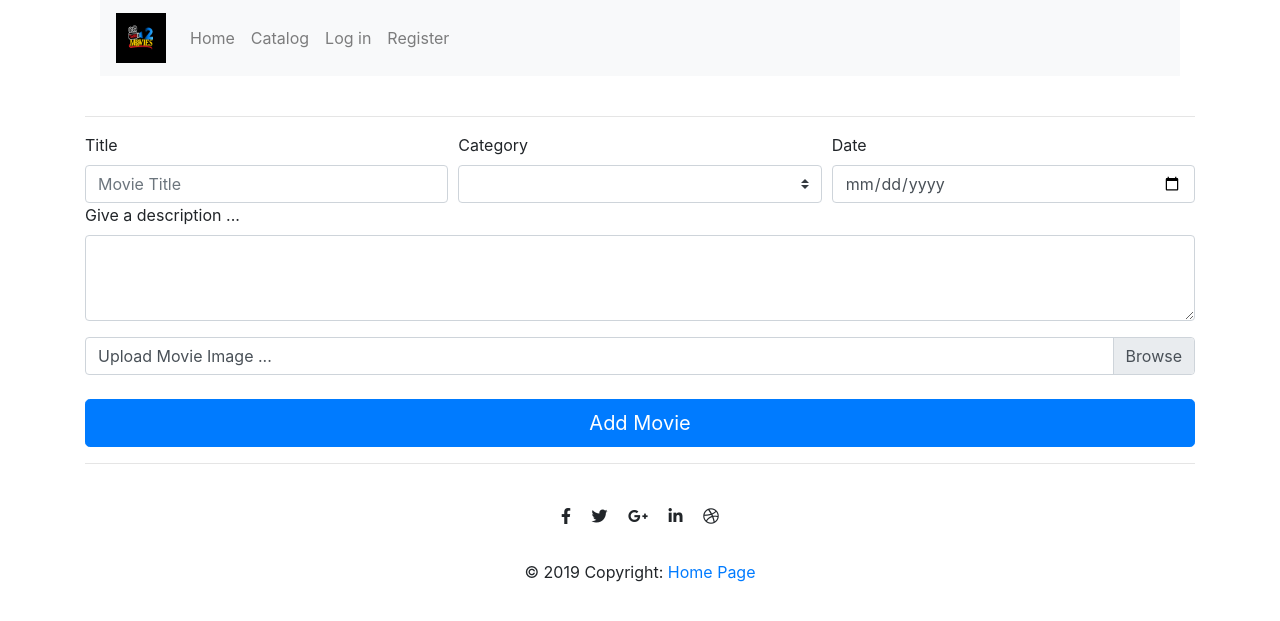
After one commit to Giusetto/phpproject, a PHP site: page /php/add_movie.php in a window 1280 px wide. The commit adds this page. Shown: the top 621 px of the page. Run offline with PHP 8.4, Linux system fonts and the light colour scheme; some libraries are stand-ins or nearby versions.

Commit message:
addmovie

```diff
--- /dev/null
+++ b/add_movie.php
@@ -0,0 +1,107 @@
+<!DOCTYPE html>
+<html lang="en">
+
+<head>
+
+    <meta charset="UTF-8">
+    <meta name="viewport" content="width=device-width, initial-scale=1.0">
+    <meta http-equiv="X-UA-Compatible" content="ie=edge">
+    <link rel="stylesheet" href="https://stackpath.bootstrapcdn.com/bootstrap/4.3.1/css/bootstrap.min.css" integrity="sha384-ggOyR0iXCbMQv3Xipma34MD+dH/1fQ784/j6cY/iJTQUOhcWr7x9JvoRxT2MZw1T" crossorigin="anonymous">
+
+    <title>Add Movie</title>
+
+    <style>
+    .success{
+        color: green;
+    }
+    .wrong{
+        color: red;
+    }
+    </style>
+</head>
+
+
+
+<body>
+    <?php require_once"database.php";
+    $connect = mysqli_connect(DB_SERVER, DB_USER, DB_PASSWORD, DB_NAME);
+    ?>
+    <main class="container">
+        <?php require_once "header.html" ?>
+        <br>
+        <hr>
+        <?php
+        if (isset($_POST['submit'])) {
+
+            if ($_POST['title'] == '')
+                echo '<h3 class="wrong">Please fill the title feild</h3>' . '<br>';
+
+
+            if ($_POST['category'] == '')
+                echo '<h3 class="wrong">Please choose the category</h3>' . '<br>';
+
+
+            $query = "INSERT INTO movies (title, category, date_of_release, synopsis, poster)
+            VALUES ('" . $_POST['title'] . "', '" . $_POST['category'] . "', '" . $_POST['date_of_release'] . "', '" . $_POST['synopsis'] . "','" . $_POST['poster'] . "')";
+
+            $result = mysqli_query($connect, $query);
+
+            if(!empty($_POST['title']) AND !empty($_POST['category'])){
+                echo '<h3 class="success"> Movie add successfully!</h3>';
+            }
+
+
+
+            // var_dump($_POST);
+        }
+        ?>
+        <form action="#" method="POST" >
+            <div class="form-row">
+
+                <div class="col">
+                    <label for="title">Title</label>
+                    <input id="title" name="title" type="text" class="form-control" placeholder="Movie Title">
+                </div>
+
+                <div class="col">
+                    <label for="category">Category</label>
+                    <select name="category" class="custom-select mr-sm-2" id="inlineFormCustomSelect">
+                        <option selected></option>
+                        <option value="action">Action</option>
+                        <option value="sci_fi">Sci-Fi</option>
+                        <option value="comedy">Comedy</option>
+                    </select>
+                </div>
+
+                <div class="col">
+                    <label for="date">Date</label>
+                    <input name="date_of_release" id="date" type="date" class="form-control" placeholder="Date of Release...">
+                </div>
+
+
+
+            </div>
+            <div class="form-group">
+                <label for="exampleFormControlTextarea1">Give a description ...</label>
+                <textarea name="synopsis" class="form-control" id="exampleFormControlTextarea1" rows="3"></textarea>
+            </div>
+            <div class="col">
+                <input name="poster" type="file" class="custom-file-input" id="validatedCustomFile">
+                <label class="custom-file-label" for="validatedCustomFile">Upload Movie Image ...</label>
+                <div class="invalid-feedback">invalid custom file feedback</div>
+
+            </div>
+            <br>
+
+            <input type="submit" name="submit" value="Add Movie" class="btn btn-primary btn-lg btn-block">
+
+
+
+        </form>
+
+        <hr>
+        <?php require_once "footer.html" ?>
+    </main>
+</body>
+
+</html>
--- a/home.php
+++ b/home.php
@@ -22,7 +22,7 @@
 
         }
 
-        a {
+        a{
             text-decoration: none;
         }
     </style>
@@ -72,7 +72,7 @@
         <div>
             <ul class="nav justify-content-center">
                 <li class="nav-item">
-                    <a class="nav-link active" href="catalogue.php?category=science_fiction">science fiction(<?php echo $scieNum ?>)</a>
+                    <a class="nav-link active" href="catalogue.php?category=sci_fi">science fiction(<?php echo $scieNum ?>)</a>
                 </li>
                 <li class="nav-item">
                     <a class="nav-link" href="catalogue.php?category=action">action(<?php echo $actionNum ?>)</a>
```
Also changed, not shown: 1 other file.
